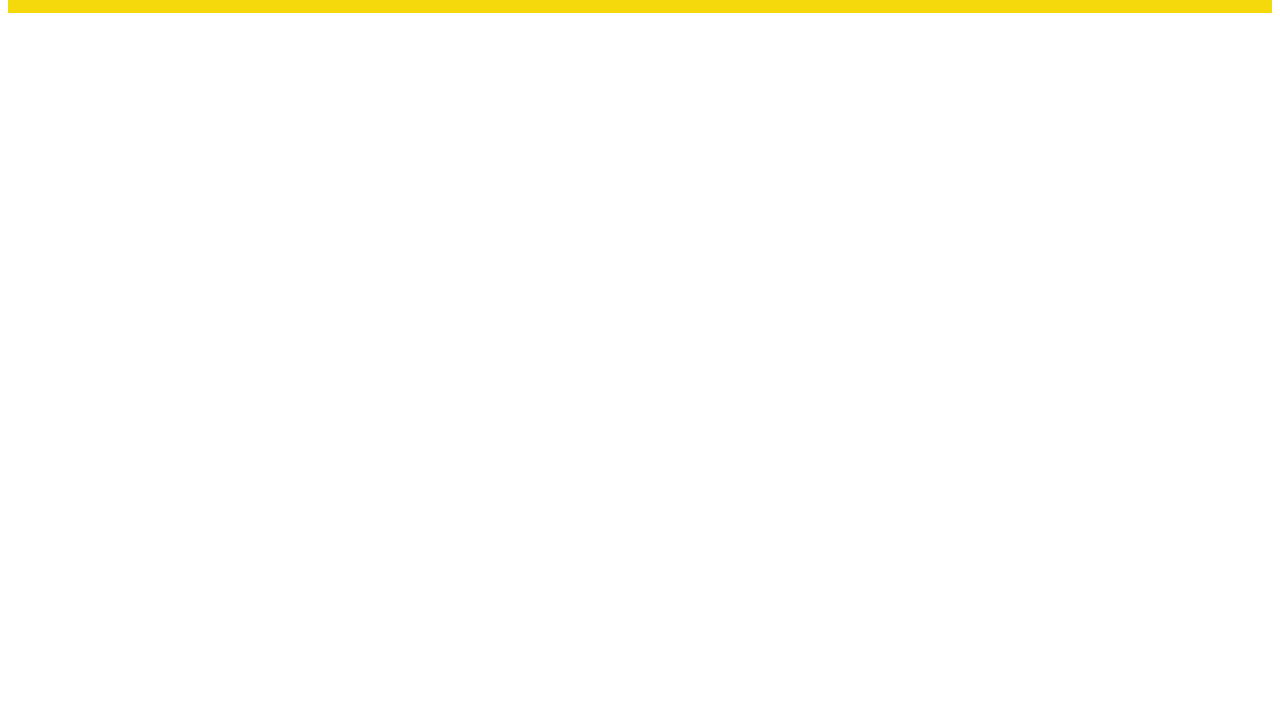
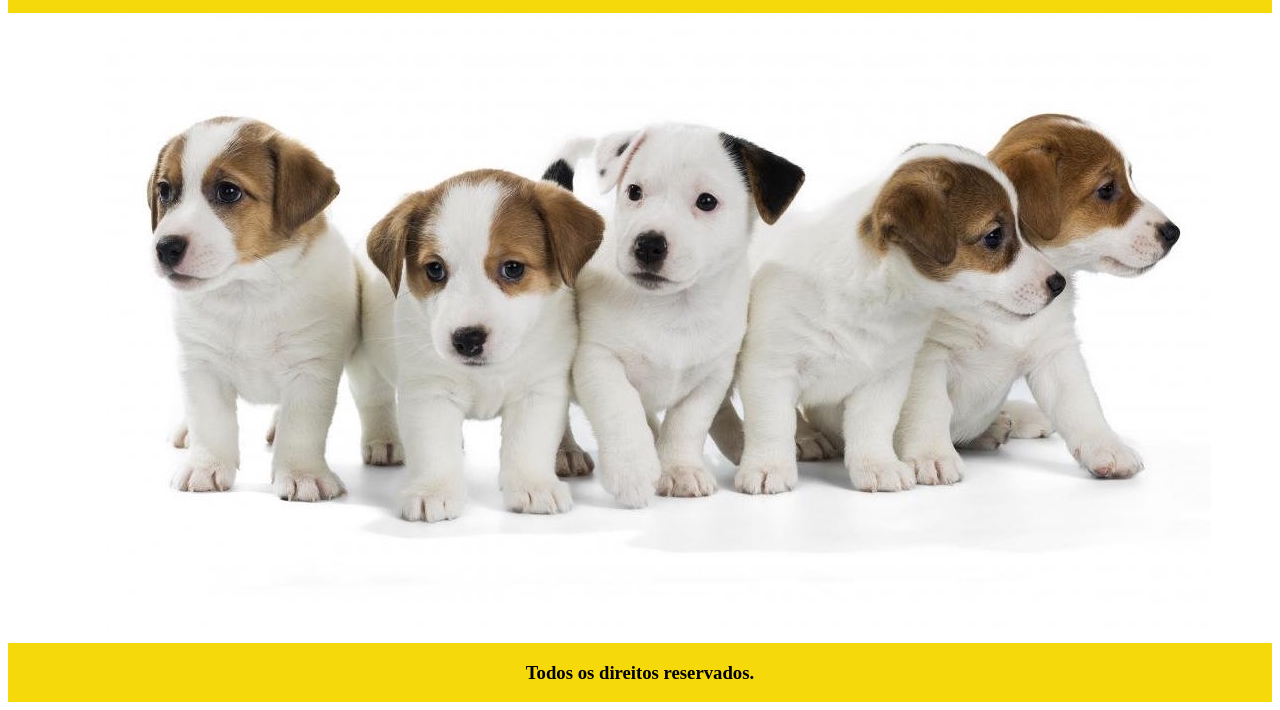
Before and after one commit to vinielelopes/ResiliaPet, a plain HTML site: page index.html in a window 1280 px wide. Shown: the part 165-875 px from the top of the page. Before the commit the page ends 800 px from the top, so only its background shows below. Drawn offline with Linux system fonts and the light colour scheme.

Commit message:
personalizando a pagina

```diff
--- a/estilo.css
+++ b/estilo.css
@@ -34,7 +34,7 @@ li a:hover {
 	border-radius: 3px;
 }
 
- li a:active {
+li a:active {
 	color:rgb(243, 229, 119);
 	background: black;
 
@@ -48,3 +48,12 @@ li a:hover {
     font-weight: bold;
     font-size: xx-large;
 }
+.fimdosite{
+    background-color:rgb(245, 217, 11);
+    display: flex;
+    flex-direction: row;
+    justify-content: center;
+}
+.foto{
+    margin-left: 98px;
+}
--- a/index.html
+++ b/index.html
@@ -22,8 +22,20 @@
         </div>
         </nav>
     </header>
+    <article>
+      <div class="foto">
+        <img src="./filhotes.jpeg">
+
+      </div>
+    </article>
+
+
 
     <footer>
+      <div class="fimdosite">
+        <h3> Todos os direitos reservados.</h3>
+
+      </div>
 
 
     </footer>
```
Also changed, not shown: filhotes.jpeg (added), 1 other file.
